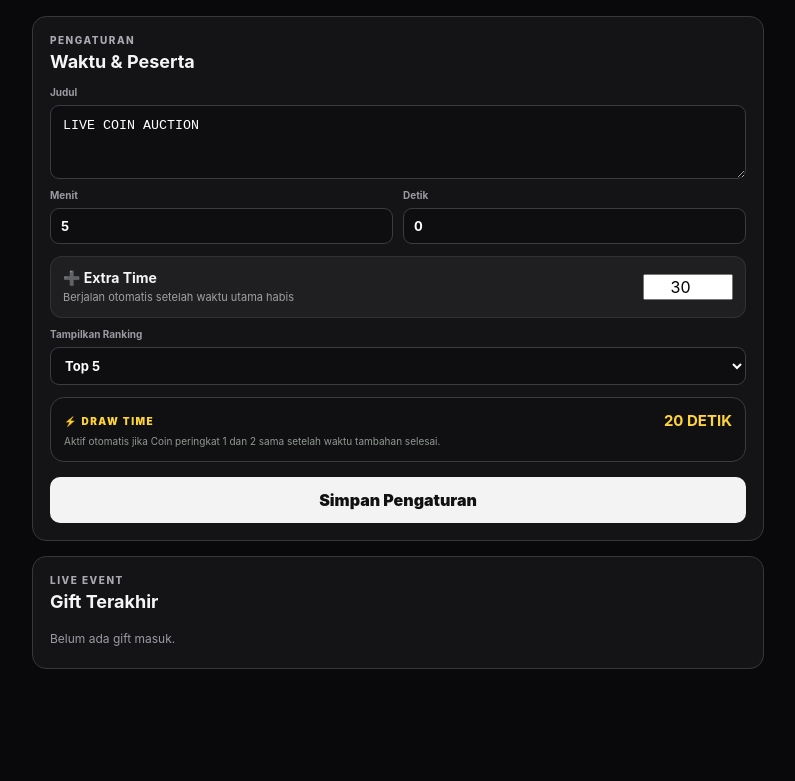
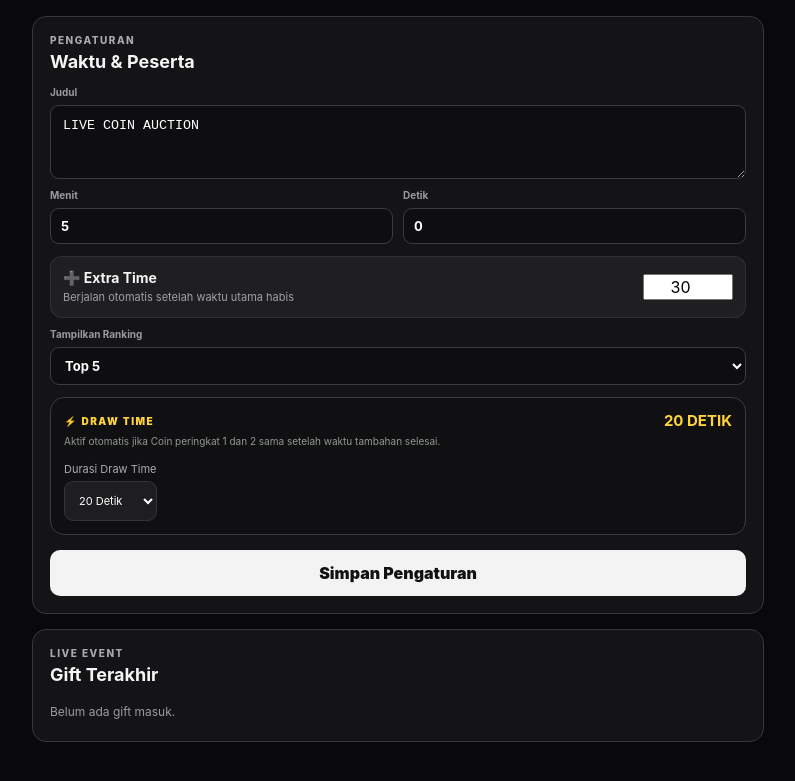
Before and after one commit to julhamadja123-crypto/lelang-tik-tok, a website: page index.html in a window 1280 px wide. Shown: the part 1319-2100 px from the top of the page, without its empty margins (242-1037 px from the left). Drawn offline with nearby package versions, Linux system fonts and the light colour scheme; no server answers.

Commit message:
Update index.html

```diff
--- a/index.html
+++ b/index.html
@@ -405,6 +405,11 @@
   color: #ffd43b !important;
 }
 
+
+.draw-time-settings { display:grid; grid-template-columns:1fr; gap:8px; margin-top:10px; }
+.draw-time-settings label { display:flex; flex-direction:column; gap:5px; font-size:11px; color:rgba(255,255,255,.65); }
+.draw-time-settings select, .draw-time-settings input { width:100%; min-height:40px; padding:0 10px; border-radius:9px; border:1px solid rgba(255,255,255,.10); background:rgba(255,255,255,.06); color:#fff; outline:none; box-sizing:border-box; }
+.draw-time-settings option { color:#111; background:#fff; }
 
 /* =========================================================
    MOBILE
@@ -1017,28 +1022,33 @@
 
 
   <!-- DRAW -->
-
   <div class="draw-info">
 
+    <span>⚡ DRAW TIME</span>
 
-    <span>
-      ⚡ DRAW TIME
-    </span>
-
-
-    <strong>
-      20 DETIK
-    </strong>
-
+    <strong id="drawTimeDisplay">20 DETIK</strong>
 
     <small>
-      Aktif otomatis jika Coin peringkat 1
-      dan 2 sama setelah waktu tambahan selesai.
+      Aktif otomatis jika Coin peringkat 1 dan 2 sama setelah waktu tambahan selesai.
     </small>
 
+    <div class="draw-time-settings">
+      <label>
+        Durasi Draw Time
+        <select id="drawTimeInput">
+          <option value="10">10 Detik</option>
+          <option value="20" selected>20 Detik</option>
+          <option value="30">30 Detik</option>
+          <option value="custom">Custom</option>
+        </select>
+      </label>
 
+      <label id="drawCustomWrap" style="display:none;">
+        Custom (detik)
+        <input id="drawCustomInput" type="number" min="1" max="3600" value="20" inputmode="numeric">
+      </label>
+    </div>
   </div>
-
 
   <button
     class="save-settings"
```
